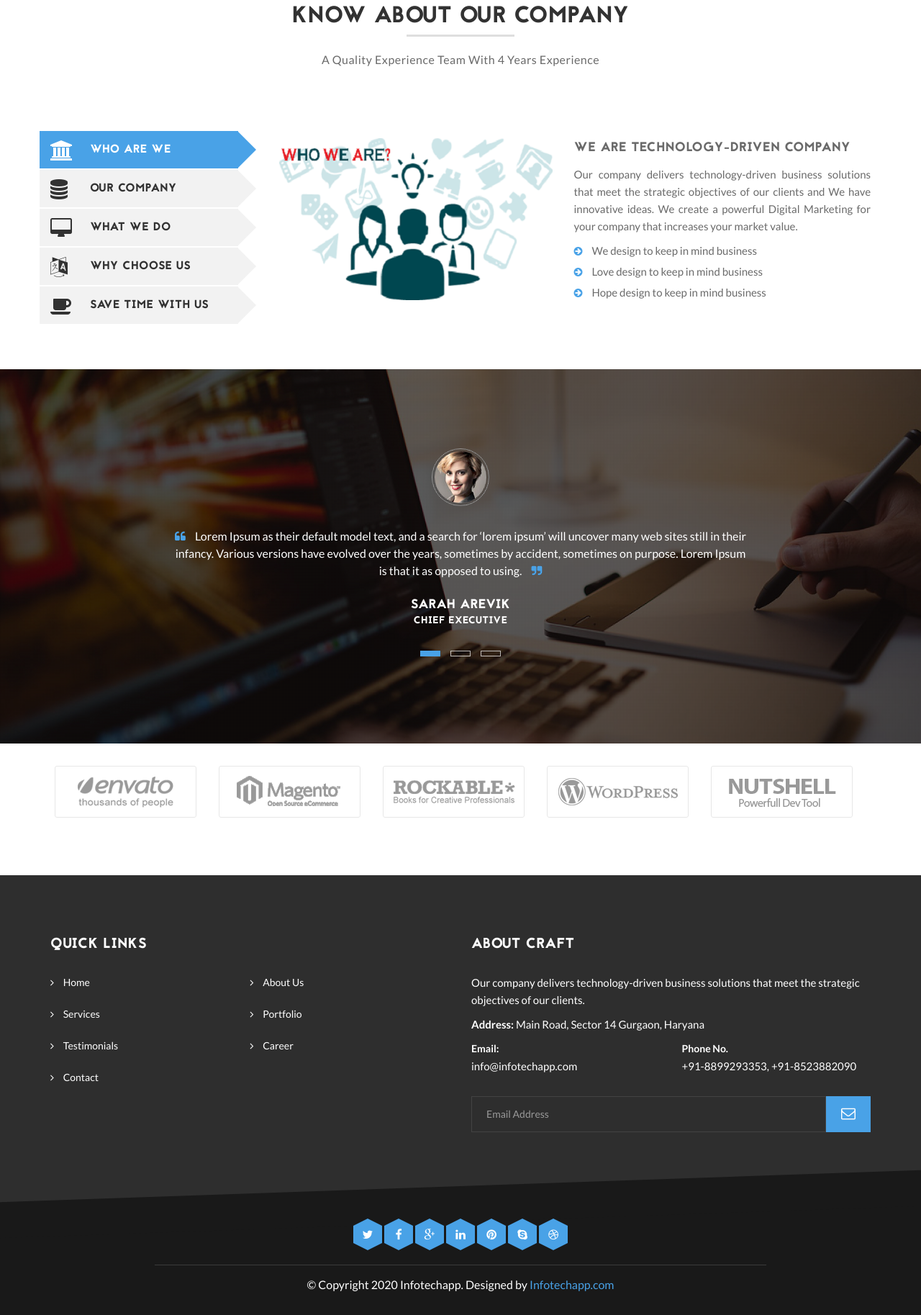
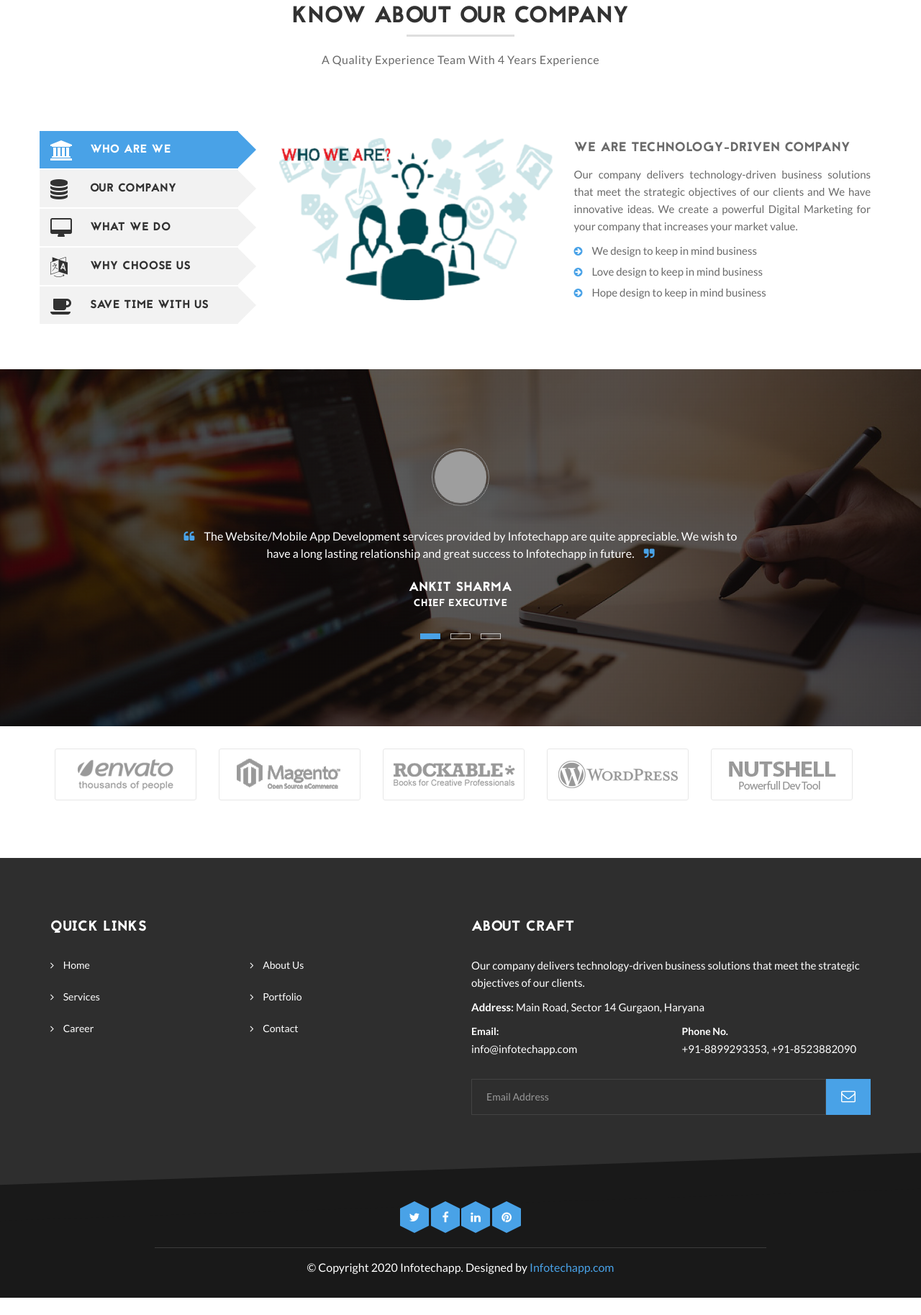
Before and after one commit to infotechapp/infotech, a PHP site: page / in a window 1280 px wide. Shown: the part 3069-4896 px from the top of the page at 72% size. After the commit the page ends 4872 px from the top, so only its background shows below. Run offline with PHP 8.4, Linux system fonts and the light colour scheme; grey boxes are pictures that could not be loaded.

Commit message:
testimonial and some additional link removed

```diff
--- a/liveinfotech/include/footer.php
+++ b/liveinfotech/include/footer.php
@@ -1,4 +1,3 @@
-<!-- Footer start -->
 		<footer id="footer" class="footer footer2">
 			<div class="container">
 
@@ -20,9 +19,9 @@
 							<li>
 								<a href="portfolio-static.php">Portfolio </a>
 							</li>
-							<li>
+							<!-- <li>
 								<a href="testimonial.php">Testimonials </a>
-							</li>
+							</li> -->
 							<li>
 								<a href="career.php">Career </a>
 							</li>
@@ -83,21 +82,21 @@
 								<a title="Facebook" href="#">
 									<span class="icon-pentagon wow bounceIn"><i class="fa fa-facebook"></i></span>
 								</a>
-								<a title="Google+" href="#">
+								<!-- <a title="Google+" href="#">
 									<span class="icon-pentagon wow bounceIn"><i class="fa fa-google-plus"></i></span>
-								</a>
+								</a> -->
 								<a title="linkedin" href="#">
 									<span class="icon-pentagon wow bounceIn"><i class="fa fa-linkedin"></i></span>
 								</a>
 								<a title="Pinterest" href="#">
 									<span class="icon-pentagon wow bounceIn"><i class="fa fa-pinterest"></i></span>
 								</a>
-								<a title="Skype" href="#">
+								<!-- <a title="Skype" href="#">
 									<span class="icon-pentagon wow bounceIn"><i class="fa fa-skype"></i></span>
 								</a>
 								<a title="Dribble" href="#">
 									<span class="icon-pentagon wow bounceIn"><i class="fa fa-dribbble"></i></span>
-								</a>
+								</a> -->
 							</li>
 						</ul>
 					</div>
@@ -118,4 +117,4 @@
 			</div>
 			<!--/ Container end -->
 		</section>
-		<!--/ Copyright end -->
+		<!--/ Copyright end
--- a/liveinfotech/include/header.php
+++ b/liveinfotech/include/header.php
@@ -55,9 +55,9 @@
 							<li class="<?php if($urlexp2[1] =='portfolio-static' || $urlexp2[1] =='portfolio-item'){echo 'active';}?>">
 								<a href="portfolio-static.php">Portfolio </a>
 							</li>
-							<li class="<?php if($urlexp2[1] =='testimonial'){echo 'active';}?>">
+							<!-- <li class="<?php //if($urlexp2[1] =='testimonial'){echo 'active';}?>">
 								<a href="testimonial.php">Testimonials </a>
-							</li>
+							</li> -->
 							<li class="<?php if($urlexp2[1] =='career'){echo 'active';}?>">
 								<a href="career.php">Career </a>
 							</li>
--- a/liveinfotech/index.php
+++ b/liveinfotech/index.php
@@ -229,8 +229,8 @@
                                     <img src="images/portfolio/portfolio1.jpg" alt="">
                                     <figcaption>
                                         <h3>Startup Business</h3>
-                                        <a class="link icon-pentagon" href="portfolio-item.php"><i
-                                                class="fa fa-link"></i></a>
+                                        <!-- <a class="link icon-pentagon" href="portfolio-item.php"><i
+                                                class="fa fa-link"></i></a> -->
                                         <a class="view icon-pentagon" data-rel="prettyPhoto"
                                             href="images/portfolio/portfolio-bg1.jpg"><i class="fa fa-search"></i></a>
                                     </figcaption>
@@ -244,8 +244,8 @@
                                     <img src="images/portfolio/portfolio2.jpg" alt="">
                                     <figcaption>
                                         <h3>Easy to Lanunch</h3>
-                                        <a class="link icon-pentagon" href="portfolio-item.php"><i
-                                                class="fa fa-link"></i></a>
+                                        <!-- <a class="link icon-pentagon" href="portfolio-item.php"><i
+                                                class="fa fa-link"></i></a> -->
                                         <a class="view icon-pentagon" data-rel="prettyPhoto"
                                             href="images/portfolio/portfolio-bg2.jpg"><i class="fa fa-search"></i></a>
                                     </figcaption>
@@ -259,8 +259,8 @@
                                     <img src="images/portfolio/portfolio3.jpg" alt="">
                                     <figcaption>
                                         <h3>Your Business</h3>
-                                        <a class="link icon-pentagon" href="portfolio-item.php"><i
-                                                class="fa fa-link"></i></a>
+                                        <!-- <a class="link icon-pentagon" href="portfolio-item.php"><i
+                                                class="fa fa-link"></i></a> -->
                                         <a class="view icon-pentagon" data-rel="prettyPhoto"
                                             href="images/portfolio/portfolio-bg3.jpg"><i class="fa fa-search"></i></a>
                                     </figcaption>
@@ -274,8 +274,8 @@
                                     <img src="images/portfolio/portfolio4.jpg" alt="">
                                     <figcaption>
                                         <h3>Prego Match</h3>
-                                        <a class="link icon-pentagon" href="portfolio-item.php"><i
-                                                class="fa fa-link"></i></a>
+                                        <!-- <a class="link icon-pentagon" href="portfolio-item.php"><i
+                                                class="fa fa-link"></i></a> -->
                                         <a class="view icon-pentagon" data-rel="prettyPhoto"
                                             href="images/portfolio/portfolio-bg4.jpg"><i class="fa fa-search"></i></a>
                                     </figcaption>
@@ -289,8 +289,8 @@
                                     <img src="images/portfolio/portfolio5.jpg" alt="">
                                     <figcaption>
                                         <h3>Fashion Brand</h3>
-                                        <a class="link icon-pentagon" href="portfolio-item.php"><i
-                                                class="fa fa-link"></i></a>
+                                        <!-- <a class="link icon-pentagon" href="portfolio-item.php"><i
+                                                class="fa fa-link"></i></a> -->
                                         <a class="view icon-pentagon" data-rel="prettyPhoto"
                                             href="images/portfolio/portfolio-bg5.jpg"><i class="fa fa-search"></i></a>
                                     </figcaption>
@@ -304,8 +304,8 @@
                                     <img src="images/portfolio/portfolio6.jpg" alt="">
                                     <figcaption>
                                         <h3>The Insidage</h3>
-                                        <a class="link icon-pentagon" href="portfolio-item.php"><i
-                                                class="fa fa-link"></i></a>
+                                        <!-- <a class="link icon-pentagon" href="portfolio-item.php"><i
+                                                class="fa fa-link"></i></a> -->
                                         <a class="view icon-pentagon" data-rel="prettyPhoto"
                                             href="images/portfolio/portfolio-bg1.jpg"><i class="fa fa-search"></i></a>
                                     </figcaption>
@@ -319,8 +319,8 @@
                                     <img src="images/portfolio/portfolio7.jpg" alt="">
                                     <figcaption>
                                         <h3>Light Carpet</h3>
-                                        <a class="link icon-pentagon" href="portfolio-item.php"><i
-                                                class="fa fa-link"></i></a>
+                                        <!-- <a class="link icon-pentagon" href="portfolio-item.php"><i
+                                                class="fa fa-link"></i></a> -->
                                         <a class="view icon-pentagon" data-rel="prettyPhoto"
                                             href="images/portfolio/portfolio-bg2.jpg"><i class="fa fa-search"></i></a>
                                     </figcaption>
@@ -334,8 +334,8 @@
                                     <img src="images/portfolio/portfolio8.jpg" alt="">
                                     <figcaption>
                                         <h3>Amazing Keyboard</h3>
-                                        <a class="link icon-pentagon" href="portfolio-item.php"><i
-                                                class="fa fa-link"></i></a>
+                                        <!-- <a class="link icon-pentagon" href="portfolio-item.php"><i
+                                                class="fa fa-link"></i></a> -->
                                         <a class="view icon-pentagon" data-rel="prettyPhoto"
                                             href="images/portfolio/portfolio-bg3.jpg"><i class="fa fa-search"></i></a>
                                     </figcaption>
@@ -715,44 +715,38 @@
                     <div id="testimonial-carousel" class="owl-carousel owl-theme text-center testimonial-slide">
                         <div class="item">
                             <div class="testimonial-thumb">
-                                <img src="images/team/testimonial1.jpg" alt="testimonial">
+                                <img src="images/team/download.jpeg" alt="testimonial">
                             </div>
                             <div class="testimonial-content">
                                 <p class="testimonial-text">
-                                    Lorem Ipsum as their default model text, and a search for ‘lorem ipsum’ will uncover
-                                    many web sites still in their infancy. Various versions have evolved over the years,
-                                    sometimes by accident, sometimes on purpose. Lorem Ipsum is that it as opposed to
-                                    using.
+                                   The Website/Mobile App Development services provided by Infotechapp are quite appreciable. We wish to have a long lasting relationship and great success to Infotechapp in future.
                                 </p>
-                                <h3 class="name">Sarah Arevik<span>Chief Executive</span></h3>
+                               <!--  <p class="testimonial-text">
+                                    Itechapp's hardworking team effectively handled the website and showed flexibility when asked to maintain parts of the project.
+                                </p> -->
+                                <h3 class="name">Ankit Sharma<span>Chief Executive</span></h3>
                             </div>
                         </div>
                         <div class="item">
                             <div class="testimonial-thumb">
-                                <img src="images/team/testimonial2.jpg" alt="testimonial">
+                                <img src="images/team/download.jpeg" alt="testimonial">
                             </div>
                             <div class="testimonial-content">
                                 <p class="testimonial-text">
-                                    Lorem Ipsum as their default model text, and a search for ‘lorem ipsum’ will uncover
-                                    many web sites still in their infancy. Various versions have evolved over the years,
-                                    sometimes by accident, sometimes on purpose. Lorem Ipsum is that it as opposed to
-                                    using.
+                                    Infotechapp has been absolutely fantastic in assisting us with managing all of our various websites and technical issues. They respond to our queries at very quickly. Thanks...
                                 </p>
-                                <h3 class="name">Narek Bedros<span>Sr. Manager</span></h3>
+                                <h3 class="name">Rahul mittal<span>Sr. Manager</span></h3>
                             </div>
                         </div>
                         <div class="item">
                             <div class="testimonial-thumb">
-                                <img src="images/team/testimonial3.jpg" alt="testimonial">
+                                <img src="images/team/download.jpeg" alt="testimonial">
                             </div>
                             <div class="testimonial-content">
                                 <p class="testimonial-text">
-                                    Lorem Ipsum as their default model text, and a search for ‘lorem ipsum’ will uncover
-                                    many web sites still in their infancy. Various versions have evolved over the years,
-                                    sometimes by accident, sometimes on purpose. Lorem Ipsum is that it as opposed to
-                                    using.
+                                    Infotechapp designed superior websites for my company and have continuously demonstrated excellent support. Our company will continue to work with Infotechapp to develop and manage our web projects..
                                 </p>
-                                <h3 class="name">Taline Lucine<span>Sales Manager</span></h3>
+                                <h3 class="name">Mohit Malhotra<span>Project Manager</span></h3>
                             </div>
                         </div>
                     </div>
```
Also changed, not shown: liveinfotech/portfolio-static.php (+8 -8 lines).
